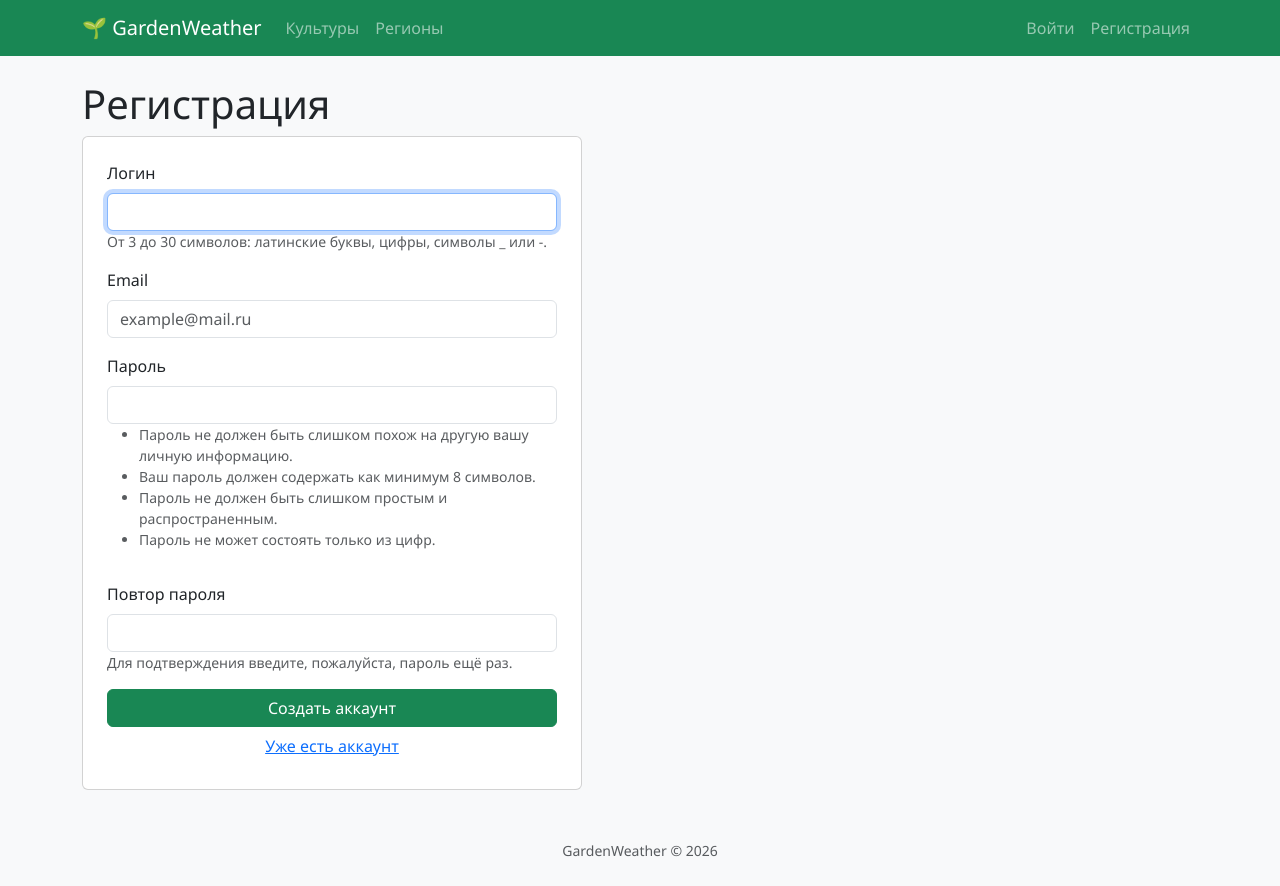
After one commit to Blorry/GardenWeather, a Django app: page /accounts/register/ in a window 1280 px wide. The commit adds this page. Run offline with Django 5.2, Linux system fonts and the light colour scheme.

Commit message:
Add user registration with email, login by username or email, and logout confirmation

```diff
--- a/config/urls.py
+++ b/config/urls.py
@@ -1,10 +1,23 @@
 from django.contrib import admin
-from django.urls import path, include
+from django.contrib.auth import views as auth_views
+from django.urls import path, include, reverse_lazy
+from django.views.generic import CreateView
 from django.conf import settings
 from django.conf.urls.static import static
 
+from weather.forms import RegisterForm
+
 urlpatterns = [
     path('admin/', admin.site.urls),
+    path('accounts/login/', auth_views.LoginView.as_view(
+        template_name='registration/login.html'
+    ), name='login'),
+    path('accounts/logout/', auth_views.LogoutView.as_view(), name='logout'),
+    path('accounts/register/', CreateView.as_view(
+        template_name='registration/register.html',
+        form_class=RegisterForm,
+        success_url=reverse_lazy('login'),
+    ), name='register'),
     path('', include('weather.urls')),
 ]
 
--- a/templates/base.html
+++ b/templates/base.html
@@ -16,6 +16,17 @@
             <li class="nav-item"><a class="nav-link" href="{% url 'culture_list' %}">Культуры</a></li>
             <li class="nav-item"><a class="nav-link" href="{% url 'region_list' %}">Регионы</a></li>
         </ul>
+        <ul class="navbar-nav">
+            {% if user.is_authenticated %}
+                <li class="nav-item"><a class="nav-link" href="{% url 'plot_list' %}">Мои участки</a></li>
+                <li class="nav-item">
+                    <a class="nav-link" href="{% url 'logout_confirm' %}">Выйти ({{ user.username }})</a>
+                </li>
+            {% else %}
+                <li class="nav-item"><a class="nav-link" href="{% url 'login' %}">Войти</a></li>
+                <li class="nav-item"><a class="nav-link" href="{% url 'register' %}">Регистрация</a></li>
+            {% endif %}
+        </ul>
     </div>
 </nav>
 <main class="container my-4">
--- /dev/null
+++ b/templates/registration/register.html
@@ -0,0 +1,18 @@
+{% extends 'base.html' %}
+{% block title %}Регистрация{% endblock %}
+{% block content %}
+<h1>Регистрация</h1>
+<form method="post" class="card p-4" style="max-width:500px">{% csrf_token %}
+    {{ form.non_field_errors }}
+    {% for field in form %}
+        <div class="mb-3">
+            <label class="form-label">{{ field.label }}</label>
+            {{ field }}
+            {% if field.help_text %}<small class="text-muted d-block">{{ field.help_text|safe }}</small>{% endif %}
+            {% if field.errors %}<div class="text-danger small">{{ field.errors }}</div>{% endif %}
+        </div>
+    {% endfor %}
+    <button class="btn btn-success">Создать аккаунт</button>
+    <a href="{% url 'login' %}" class="btn btn-link">Уже есть аккаунт</a>
+</form>
+{% endblock %}
--- a/weather/forms.py
+++ b/weather/forms.py
@@ -32,3 +32,56 @@ class GardenPlotForm(forms.ModelForm):
         if len(name) < 2:
             raise forms.ValidationError('Название должно содержать минимум 2 символа.')
         return name
+from django.contrib.auth.forms import UserCreationForm
+from django.contrib.auth.models import User
+
+
+import re
+from django.contrib.auth.forms import UserCreationForm
+from django.contrib.auth.models import User
+
+USERNAME_PATTERN = re.compile(r'^[a-zA-Z0-9_-]{3,30}$')
+
+
+class RegisterForm(UserCreationForm):
+    email = forms.EmailField(
+        required=True,
+        widget=forms.EmailInput(attrs={'class': 'form-control', 'placeholder': 'example@mail.ru'}),
+        label='Email',
+    )
+
+    class Meta:
+        model = User
+        fields = ('username', 'email', 'password1', 'password2')
+
+    def __init__(self, *args, **kwargs):
+        super().__init__(*args, **kwargs)
+        for field in self.fields.values():
+            field.widget.attrs.setdefault('class', 'form-control')
+        self.fields['username'].label = 'Логин'
+        self.fields['username'].help_text = (
+            'От 3 до 30 символов: латинские буквы, цифры, символы _ или -.'
+        )
+        self.fields['password1'].label = 'Пароль'
+        self.fields['password2'].label = 'Повтор пароля'
+
+    def clean_username(self):
+        username = self.cleaned_data['username'].strip()
+        if not USERNAME_PATTERN.match(username):
+            raise forms.ValidationError(
+                'Логин должен содержать 3–30 символов: только латинские буквы, цифры, _ или -.'
+            )
+        return username
+
+    def clean_email(self):
+        email = self.cleaned_data['email'].lower().strip()
+        if User.objects.filter(email__iexact=email).exists():
+            raise forms.ValidationError('Пользователь с таким email уже зарегистрирован.')
+        return email
+
+    def save(self, commit=True):
+        user = super().save(commit=False)
+        user.email = self.cleaned_data['email']
+        if commit:
+            user.save()
+        return user
--- a/weather/urls.py
+++ b/weather/urls.py
@@ -10,4 +10,5 @@ urlpatterns = [
     path('plots/new/', views.plot_create, name='plot_create'),
     path('plots/<int:pk>/edit/', views.plot_edit, name='plot_edit'),
     path('plots/<int:pk>/delete/', views.plot_delete, name='plot_delete'),
+    path('accounts/logout-confirm/', views.logout_confirm, name='logout_confirm'),
 ]
--- a/weather/views.py
+++ b/weather/views.py
@@ -87,3 +87,5 @@ def plot_delete(request, pk):
         plot.delete()
         return redirect('plot_list')
     return render(request, 'weather/plot_confirm_delete.html', {'plot': plot})
+def logout_confirm(request):
+    return render(request, 'registration/logout_confirm.html')
```
Also changed, not shown: config/settings.py (+8 -0 lines), templates/registration/logged_out.html (added, +7 -0 lines), templates/registration/login.html (added, +20 -0 lines), templates/registration/logout_confirm.html (added, +10 -0 lines), weather/auth_backends.py (added, +20 -0 lines).
